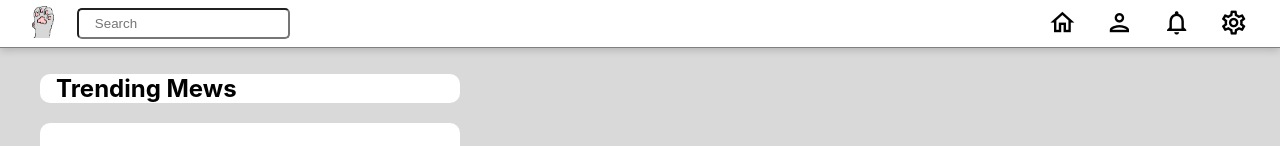
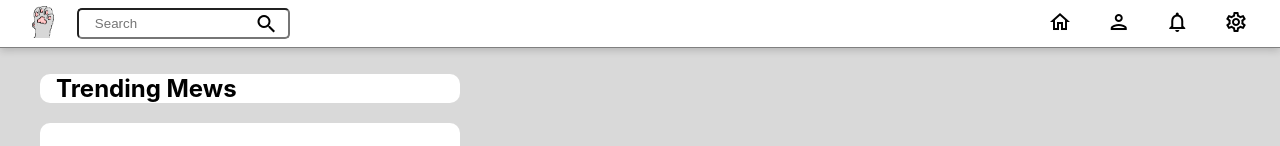
Before and after one commit to aalmrosa/Pawsitivity, a React (Create React App) app in the folder client/: page / in a window 1280 px wide. Shown: the top 146 px of the page. Built offline with nearby package versions, Linux system fonts and the light colour scheme.

Commit message:
mobile nav dropdown

```diff
--- a/client/src/components/Navbar.module.css
+++ b/client/src/components/Navbar.module.css
@@ -15,14 +15,54 @@
     cursor: pointer;
 }
 
+
+#search-container {
+    position: relative;
+}
+
 #search-bar {
-    padding: .2rem 1rem;
+    padding: .3rem 1rem;
     border-radius: 5px;
     /*border: 1px solid gray;*/
 }
 
+#search-icon{
+    position: absolute;
+    top: 50%;
+    transform: translateY(-50%);
+    left: 85%;
+}
+
 .nav-items {
+    background-color: #d59977;
+    position: absolute;
+    top: 3rem;
+    left: 100%;
+    width: 100%;
+    align-items: center;
+    gap: 1rem;
+    display: none;
+}
+
+.nav-items.active {
+    left: 0;
+    display: block;
+}
+
+ul {
+    list-style-type: none;
+    margin: 0;
+    padding: 0;
+}
+
+ul > li {
     display: flex;
+    padding: .6rem 0;
+    justify-content: center;
+}
+
+.nav-items > li > span {
+    font-size: 1rem;
 }
 
 .nav-item {
@@ -33,15 +73,33 @@
 }
 
 .nav-item:nth-child(-n+4){
-    display: none;
+    /*display: none;*/
 }
 
 @media (min-width: 600px){
     .nav-container {
         justify-content: flex-start;
     }
+    .nav-items > li > span {
+         display: none;
+    }
     .nav-items {
         margin-left: auto;
+        display: flex;
+        position: static;
+        /*width: fit-content;*/
+        width: 200px;
+        justify-content: space-between;
+        background-color: white;
+    }
+    .nav-items.active {
+        margin-left: auto;
+        display: flex;
+        position: static;
+        /*width: fit-content;*/
+        width: 200px;
+        justify-content: space-between;
+        background-color: white;
     }
     #search-bar {
         margin-left: 1.4rem;
@@ -58,8 +116,13 @@
         cursor: pointer;
     }
     .nav-items {
-        width: 200px;
-        justify-content: space-between;
+
         /*align-items: center;*/
     }
+    ul > li {
+     padding: 0;
+    }
+    .hamburger {
+        display: none;
+    }
 }
--- a/client/src/components/Navbar.tsx
+++ b/client/src/components/Navbar.tsx
@@ -16,16 +16,41 @@ const Navbar: React.FC<Props> = () => {
     return (
         <div className={styles['nav-container']}>
             <div id={styles['logo-container']}><img id={styles['logo']} src={logo} alt='pawsitivity logo'/></div>
-            <input placeholder={'Search'} id={styles['search-bar']}/>
-            <div className={styles['nav-items']}>
-                <i className={`material-icons-outlined ${styles['nav-item']}`}>home</i>
-                <i className={`material-icons-outlined ${styles['nav-item']}`}>person</i>
-                <i className={`material-icons-outlined ${styles['nav-item']}`}>notifications</i>
-                <i className={`material-icons-outlined ${styles['nav-item']}`}>settings</i>
-                <i className={`material-icons-outlined ${styles['nav-item']} ${styles['closed']}`} onClick={toggleMenu}>
-                    {icon}
-                </i>
+
+            <div id={styles['search-container']}>
+                <input placeholder={'Search'} id={styles['search-bar']}/>
+                <i id={styles['search-icon']} className={'material-icons-outlined'}>search</i>
             </div>
+
+
+            <ul className={`${styles['nav-items']} ${icon === "menu_open" ? styles.active : ""}`}>
+                <li className={styles['nav-item']}>
+                    <i className={'material-icons-outlined'}>home</i>
+                    <span>Home</span>
+                </li>
+                <li className={styles['nav-item']}>
+                    <i className={'material-icons-outlined'}>person</i>
+                    <span>Profile</span>
+                </li>
+                <li className={styles['nav-item']}>
+                    <i className={'material-icons-outlined'}>notifications</i>
+                    <span>Notifications</span>
+                </li>
+                <li className={styles['nav-item']}>
+                    <i className={'material-icons-outlined'}>settings</i>
+                    <span>Settings</span>
+                </li>
+
+                {/*<i className={`material-icons-outlined ${styles['nav-item']}`}>home</i>*/}
+                {/*<i className={`material-icons-outlined ${styles['nav-item']}`}>person</i>*/}
+                {/*<i className={`material-icons-outlined ${styles['nav-item']}`}>notifications</i>*/}
+                {/*<i className={`material-icons-outlined ${styles['nav-item']}`}>settings</i>*/}
+            </ul>
+
+            <i className={`material-icons-outlined ${styles['closed']} ${styles['hamburger']}`}
+               onClick={toggleMenu}>
+                {icon}
+            </i>
         </div>
 
     );
--- a/client/src/components/homepage/Homepage.tsx
+++ b/client/src/components/homepage/Homepage.tsx
@@ -1,6 +1,6 @@
 import React, {useState} from "react";
 import styles from "./Homepage.module.css";
-import Post from "./Post";
+import Post from "../common/Post";
 interface Props {
 
 }
```
Also changed, not shown: client/src/components/common/Post.module.css (renamed from client/src/components/homepage/Post.module.css), client/src/components/common/Post.tsx (renamed from client/src/components/homepage/Post.tsx).
